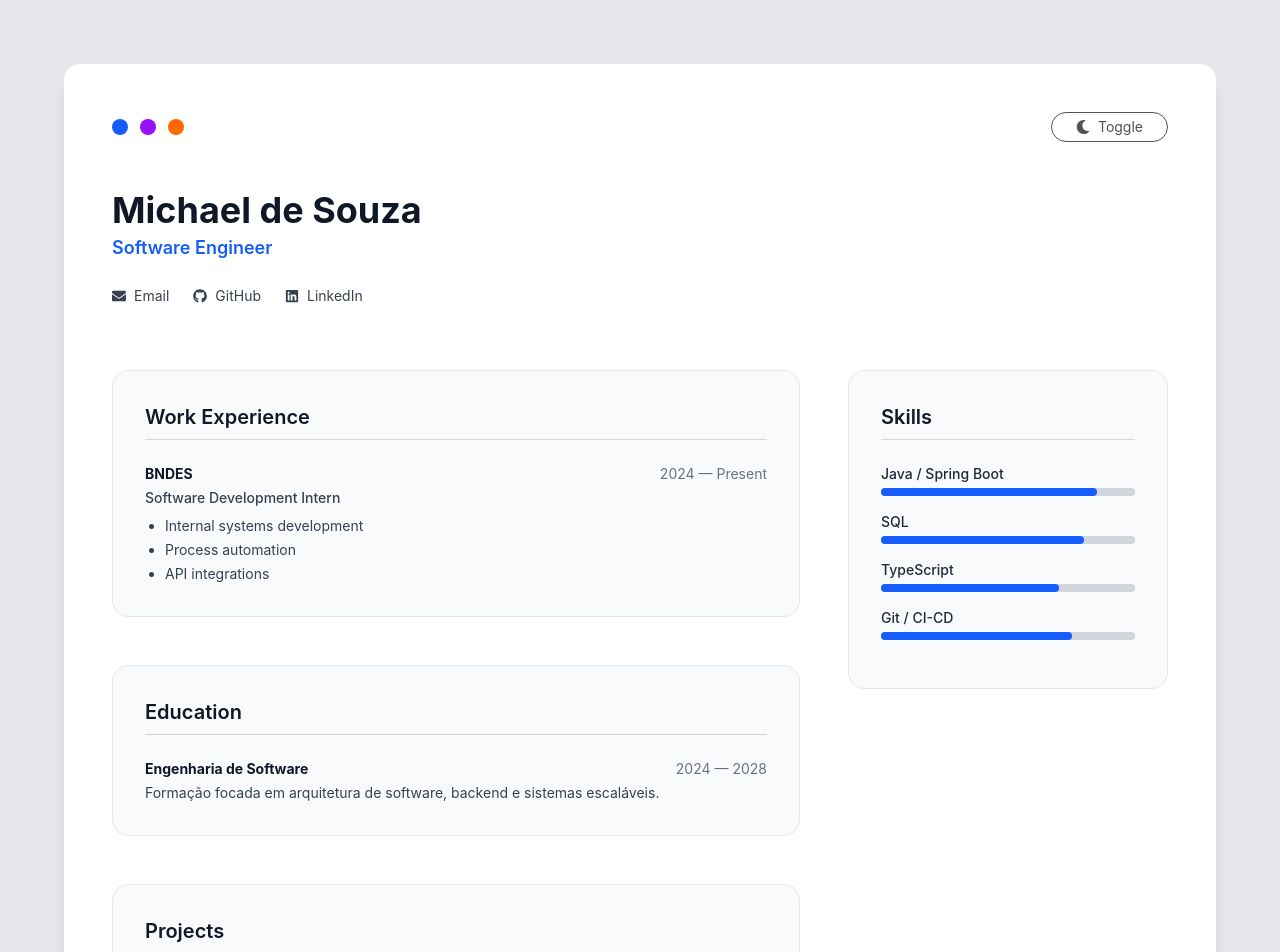
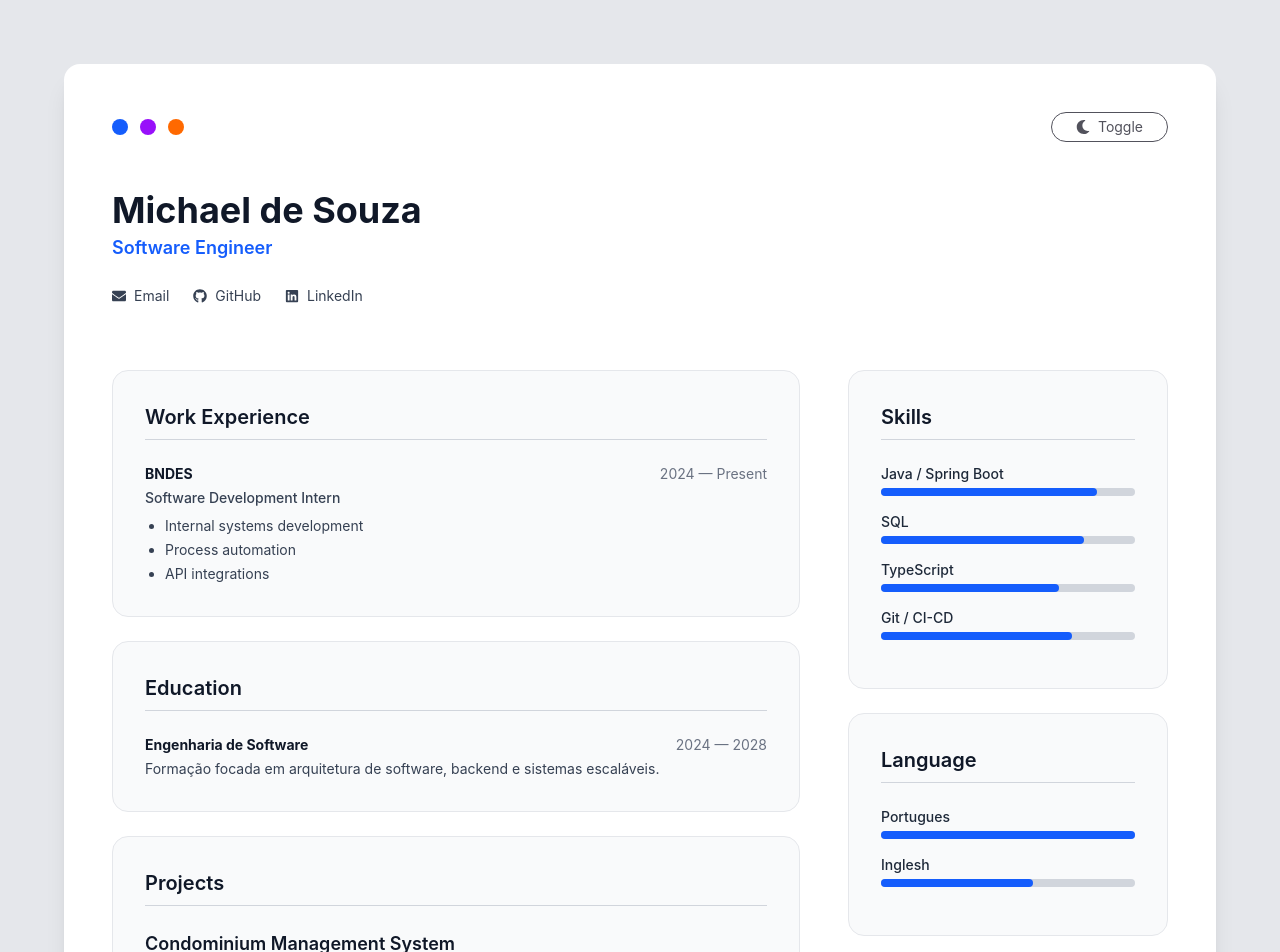
Before and after one commit to Dev-Moura/resume, a React (Vite) app: page / in a window 1280 px wide. Shown: the top 952 px of the page. Built offline with nearby package versions, Linux system fonts and the light colour scheme.

Commit message:
create new sectionCard :lipstick:

```diff
--- a/src/App.tsx
+++ b/src/App.tsx
@@ -42,6 +42,7 @@ function SectionCard({ children }: { children: React.ReactNode }) {
         hover:shadow-xl
         hover:border-gray-300
         dark:hover:border-gray-500
+        mb-6
       "
     >
       {children}
@@ -65,7 +66,7 @@ function SkillBar({
       </p>
       <div className="w-full h-2 bg-gray-300 dark:bg-gray-700 rounded-full">
         <div
-          className={`h-2 ${color} rounded-full transition-all duration-700`}
+          className={`h-2 ${color} rounded-full transition-all duration-700 `}
           style={{ width: `${level}%` }}
         />
       </div>
@@ -114,7 +115,6 @@ export default function App() {
 
   const colors = themeColors[theme];
 
-  // 🔥 DARK MODE CONTROL VIA HTML
   useEffect(() => {
     const html = document.documentElement;
 
@@ -264,6 +264,17 @@ export default function App() {
                 <SkillBar name="TypeScript" level={70} color={colors.bar} />
                 <SkillBar name="Git / CI-CD" level={75} color={colors.bar} />
               </SectionCard>
+            <div>
+              <SectionCard>
+                <h3 className="text-xl font-semibold border-b border-gray-300 dark:border-gray-600 pb-2 mb-6 text-gray-900 dark:text-white">
+                  Language
+                </h3>
+
+                {/* <SkillBar name="Java / Spring Boot" level={85} color={colors.bar} /> */}
+                <SkillBar name="Portugues" level={100} color={colors.bar} />
+                <SkillBar name="Inglesh" level={60} color={colors.bar} />
+              </SectionCard>
+            </div>
             </div>
           </div>
         </div>
```
Also changed, not shown: src/index.css (+0 -69 lines).
